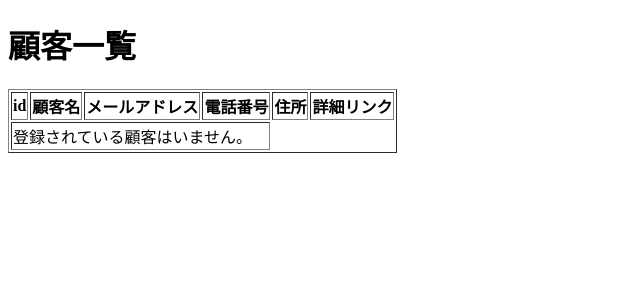
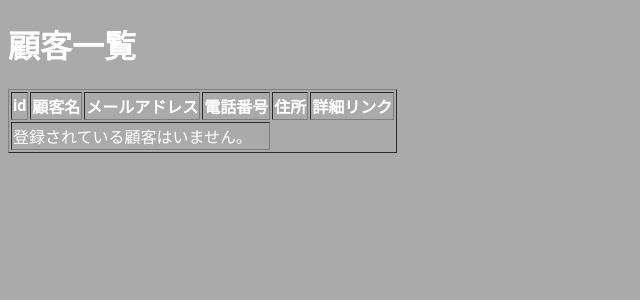
Before and after one commit to iknowsummer/202503sample, a Django app: page / in a window 1280 px wide. Shown: the top 300 px of the page, without its empty margins (0-640 px from the left). Run offline with Django 5.2, Linux system fonts and the light colour scheme; data that the repository does not hold is empty.

Commit message:
topでcss読み込み（仮）

```diff
--- /dev/null
+++ b/app/app/static/css/style.css
@@ -0,0 +1,6 @@
+body {
+  background-color: #f8f9fa;
+  background-color: #aaa;
+  color: #fff;
+  font-family: "Roboto", sans-serif;
+}
--- a/app/app/templates/customer_list.html
+++ b/app/app/templates/customer_list.html
@@ -1,8 +1,10 @@
+{% load static %}
 <!DOCTYPE html>
 <html lang="ja">
   <head>
     <meta charset="UTF-8" />
     <title>顧客一覧</title>
+    <link href="{% static 'css/style.css' %}" rel="stylesheet" />
   </head>
   <body>
     <h1>顧客一覧</h1>
```
Also changed, not shown: app/app/settings.py (+6 -1 lines).
